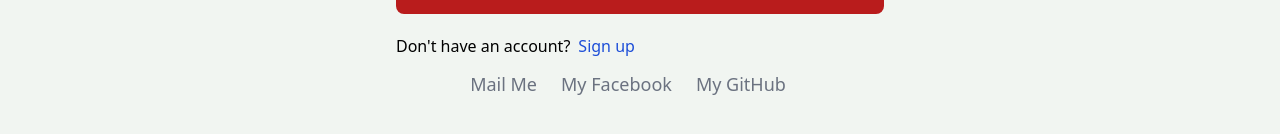
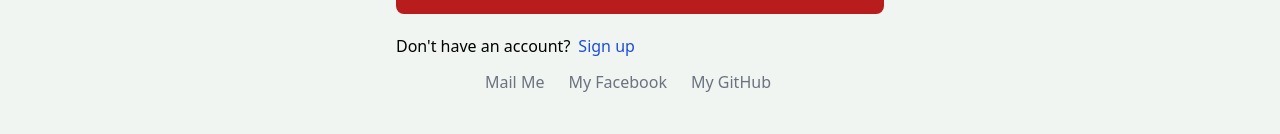
Before and after one commit to sgorkemakan/MernEstate, a React (Vite) app in the folder client/: page /sign-in in a window 1280 px wide. Shown: the part 406-540 px from the top of the page. Built offline with nearby package versions, Linux system fonts and the light colour scheme; no server answers.

Commit message:
Update Footer.jsx

```diff
--- a/client/src/components/Footer.jsx
+++ b/client/src/components/Footer.jsx
@@ -1,7 +1,7 @@
 export default function Footer() {
   return (
     <div>
-      <ul className="flex flex-wrap justify-center mt-3 text-lg font-medium text-gray-500 sm:mt-0 pb-3">
+      <ul className="flex flex-wrap justify-center mt-3 text-md font-medium text-gray-500 sm:mt-0 pb-3">
         <li>
           <a
             href="mailto:s.gorkemakan@gmail.com"
```
